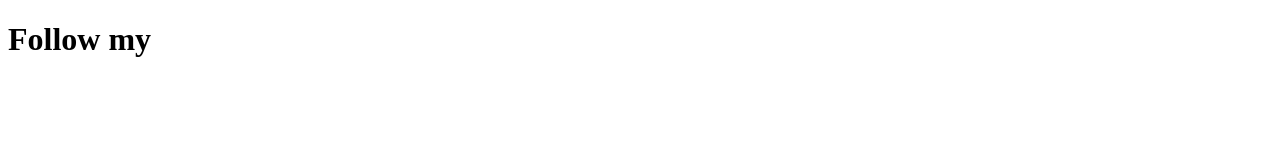
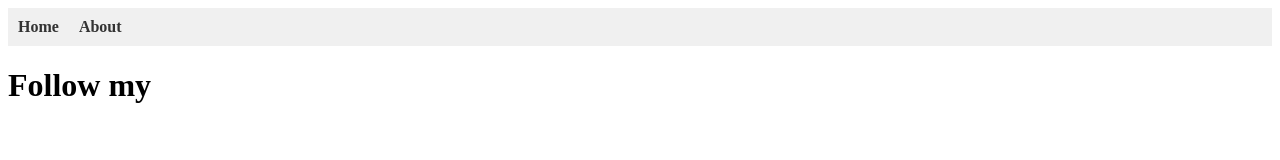
Before and after one commit to subhanhaneef/Live-Typing-Mode, a plain HTML site: page about.html in a window 1280 px wide. Drawn offline with Linux system fonts and the light colour scheme.

Commit message:
use navbar

```diff
--- a/about.html
+++ b/about.html
@@ -5,7 +5,29 @@
     <meta name="viewport" content="width=device-width, initial-scale=1.0">
     <title>Typing Effect</title>
 </head>
+<style>
+    nav {
+        display: flex;
+        gap: 20px;
+        background-color: #f0f0f0;
+        padding: 10px;
+    }
+
+    nav a {
+        text-decoration: none;
+        color: #333;
+        font-weight: bold;
+    }
+
+    nav a:hover {
+        color: #007BFF;
+    }
+</style>
 <body>
+    <nav>
+        <a href="./index.html">Home</a>
+        <a href="./about.html">About</a>
+    </nav>
     <h1 id="demo"></h1>
     <script>
         let words = ["Subhan Hanif ", "Follow my ", "YouTube channel "];
```
Also changed, not shown: index.html (+21 -0 lines).
